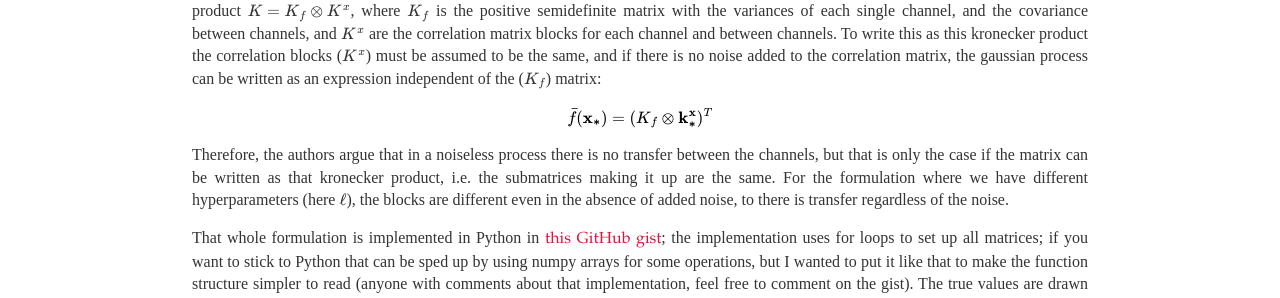
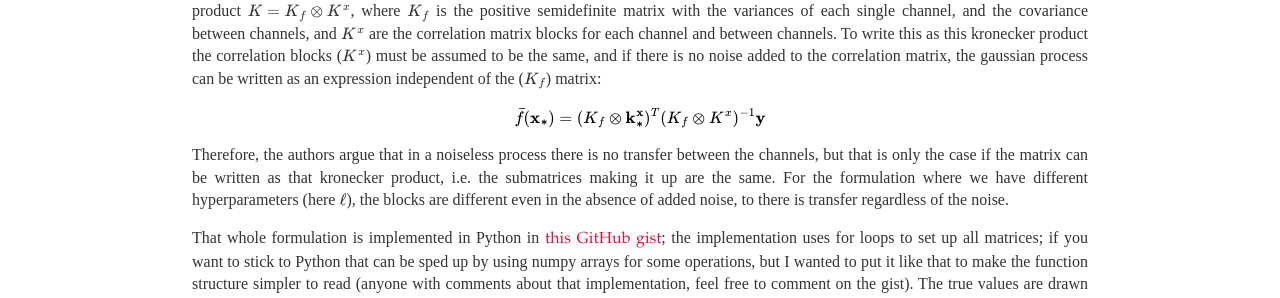
Before and after one commit to caesoma/caesoma.github.io, a Jekyll site: the page built from archive/standalone/2018-05-28-multichannel-gaussian-processes-pt2.md, in a window 1280 px wide. Shown: the part 1166-1464 px from the top of the page. Built offline with Jekyll 4.4.1, drawn with Linux system fonts in a browser that asks for light colours; formulas are drawn with MathJax 3.

Commit message:
multichannel gp post

```diff
--- a/archive/standalone/2018-05-28-multichannel-gaussian-processes-pt2.md
+++ b/archive/standalone/2018-05-28-multichannel-gaussian-processes-pt2.md
@@ -45,7 +45,7 @@ Those expressions are entirely analogous to the single channel ones described by
 
   Bringing together that formulation with what's described in the papers I cite, Bonilla _et al._ write the _covariance_ matrix as a kronecker product \\( K = K_f \otimes K^x \\), where \\( K_f \\) is the positive semidefinite matrix with the variances of each single channel, and the covariance between channels, and \\( K^x \\) are the correlation matrix blocks for each channel and between channels. To write this as this kronecker product the correlation blocks (\\(K^x\\)) must be assumed to be the same, and if there is no noise added to the correlation matrix, the gaussian process can be written as an expression independent of the (\\(K_f\\)) matrix:
 
-$$ \bar{f}(\mathbf{x_*}) = (K_f \otimes \mathbf{k_*^x})^T  $$
+$$ \bar{f}(\mathbf{x_*}) = (K_f \otimes \mathbf{k_*^x})^T (K_f \otimes K^x)^{-1}\mathbf{y}  $$
 
   Therefore, the authors argue that in a noiseless process there is no transfer between the channels, but that is only the case if the matrix can be written as that kronecker product, i.e. the submatrices making it up are the same. For the formulation where we have different hyperparameters (here \\( \ell \\)), the blocks are different even in the absence of added noise, to there is transfer regardless of the noise.
 
```
